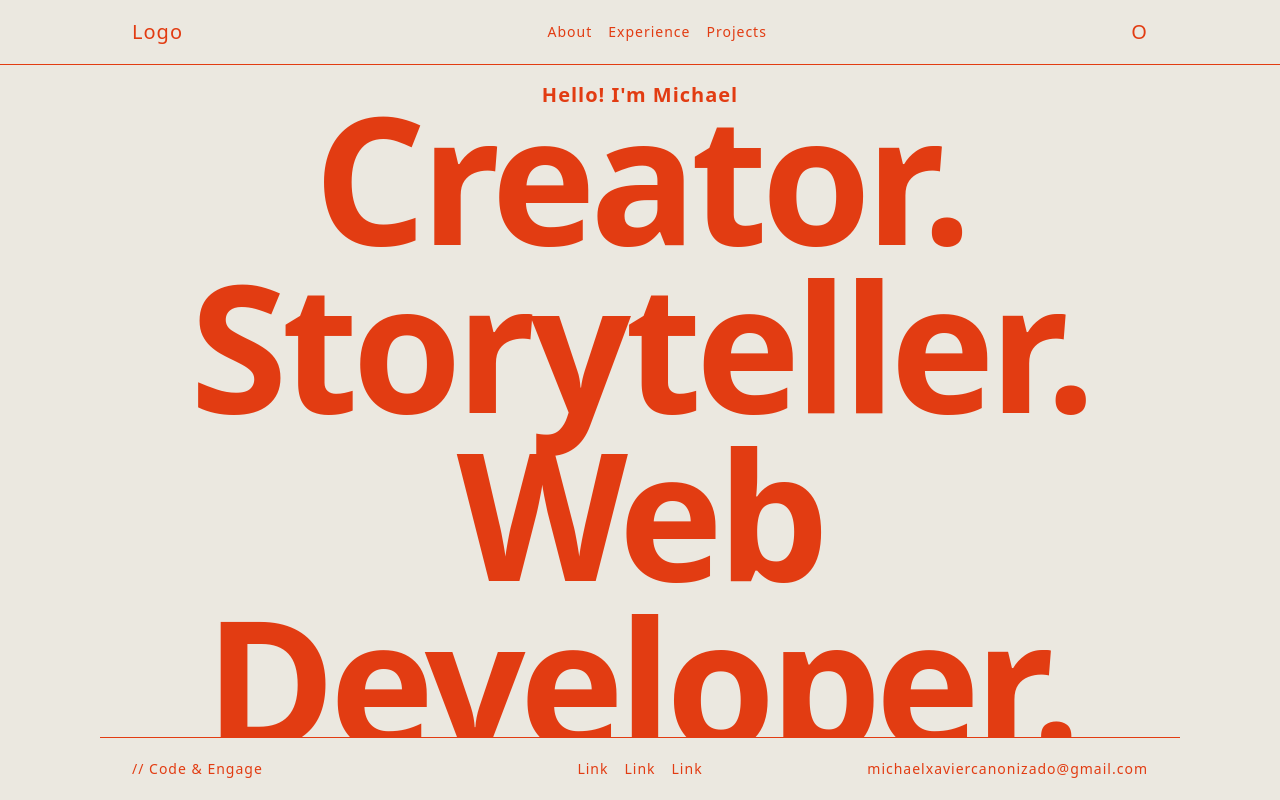
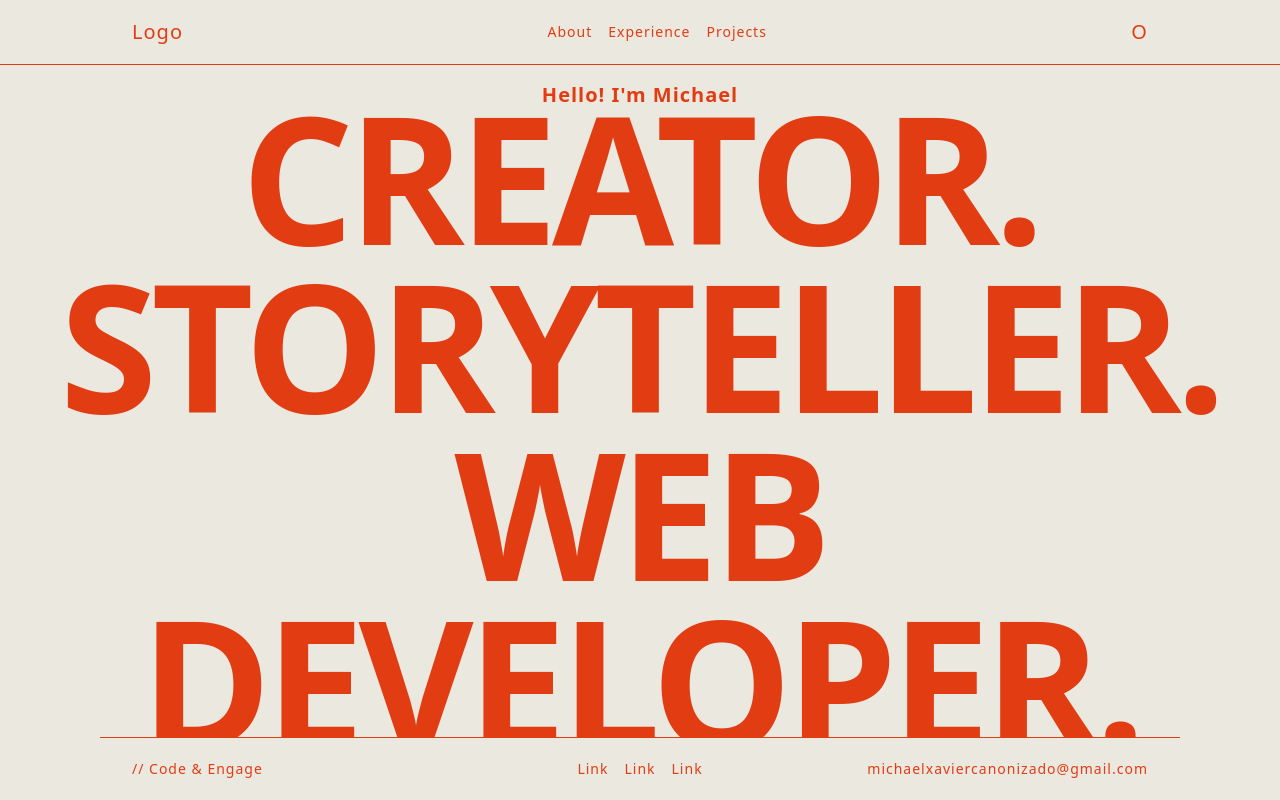
Before and after one commit to michaelcanonizado/michaelcanonizado, a Next.js app: page / in a window 1280 px wide. Shown: the top 800 px of the page. Built offline with nearby package versions, Linux system fonts and the light colour scheme.

Commit message:
feat: make <Hero/> title all caps

```diff
--- a/src/app/_sections/hero.tsx
+++ b/src/app/_sections/hero.tsx
@@ -11,9 +11,9 @@ const Hero = () => {
           <p className='font-bold'>Hello! I&apos;m Michael</p>
         </div>
         <div className='text-display mb-lg flex flex-col items-center'>
-          <h1 className=''>Creator.</h1>
-          <h1 className=''>Storyteller.</h1>
-          <h1 className='text-brand'>Web Developer.</h1>
+          <h1 className=''>CREATOR.</h1>
+          <h1 className=''>STORYTELLER.</h1>
+          <h1 className='text-brand'>WEB DEVELOPER.</h1>
         </div>
         <div className=''>
           <p className='font-bold'>
```
